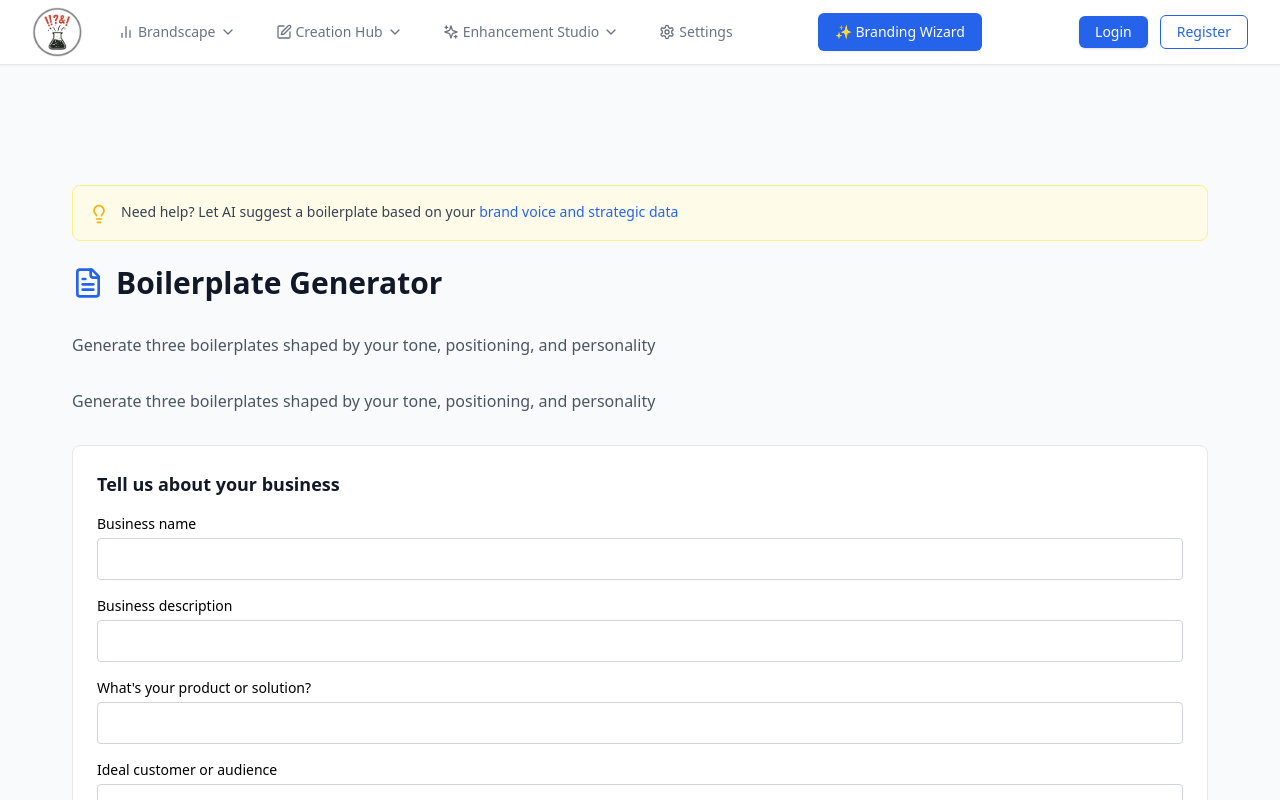
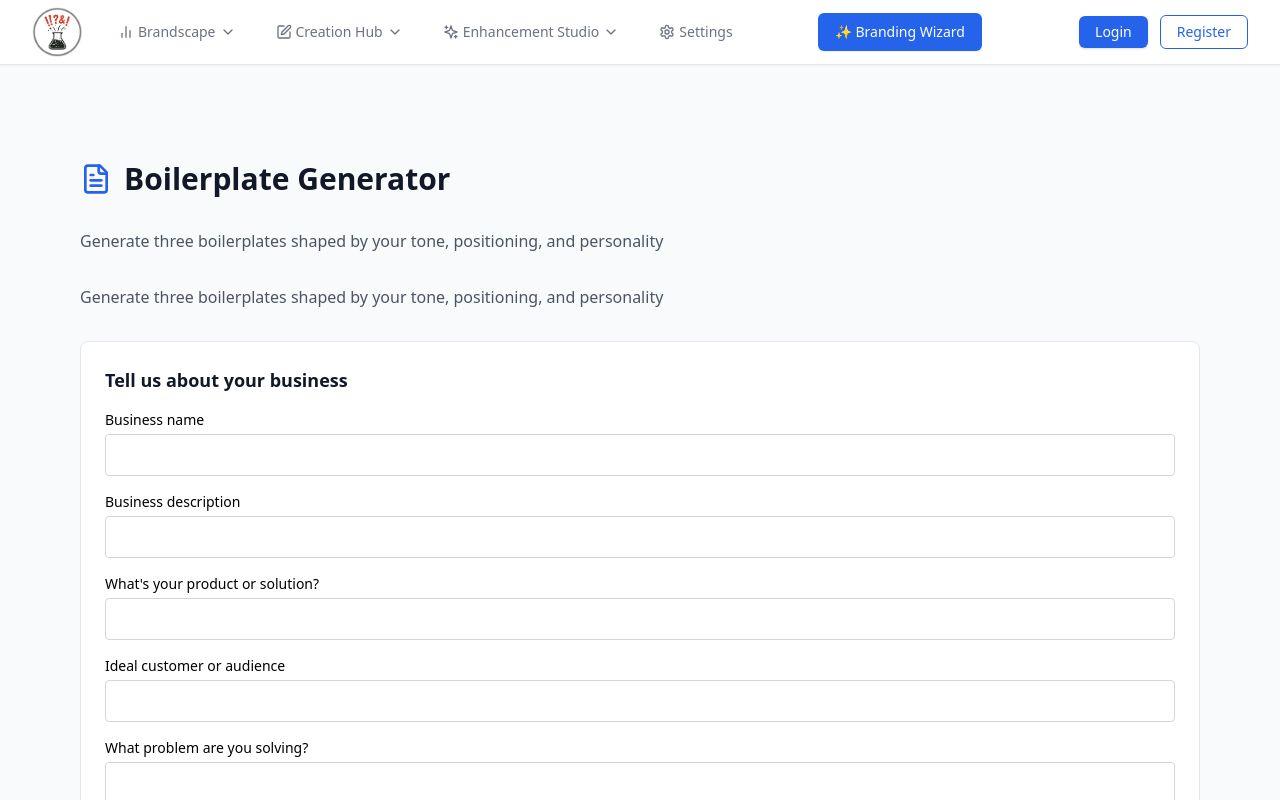
Before and after one commit to briannablacet/marketing-content-lab, a Next.js app: page /boilerplate-generator in a window 1280 px wide. Shown: the top 800 px of the page. Built offline with nearby package versions, Linux system fonts and the light colour scheme.

Commit message:
Remove yellow notification box and adjust page padding

```diff
--- a/src/components/shared/PageLayout/index.tsx
+++ b/src/components/shared/PageLayout/index.tsx
@@ -1,5 +1,4 @@
 import React from 'react';
-import AIAssistance from '../AIAssistance';
 
 interface PageLayoutProps {
     title: string;
@@ -21,20 +20,12 @@ const PageLayout: React.FC<PageLayoutProps> = ({
     helpPromptLinkText
 }) => {
     return (
-        <div className="max-w-7xl mx-auto px-4 sm:px-6 lg:px-8 py-8">
+        <div className="max-w-7xl mx-auto px-4 sm:px-6 lg:px-8 pb-8">
             <div className="space-y-6">
                 <div className="mb-8">
                     <h1 className="text-2xl font-bold text-gray-900 mb-2">{title}</h1>
                     <p className="text-gray-600">{description}</p>
                 </div>
-
-                {showHelpPrompt && (
-                    <AIAssistance
-                        text={helpPromptText || ''}
-                        linkText={helpPromptLinkText}
-                        linkHref={helpPromptLink}
-                    />
-                )}
 
                 {children}
             </div>
--- a/src/pages/boilerplate-generator.tsx
+++ b/src/pages/boilerplate-generator.tsx
@@ -1,12 +1,21 @@
 // src/pages/boilerplate-generator.tsx
 import React from 'react';
-import BoilerplateGenerator from '@/components/features/BoilerplateGenerator';
+import BoilerplateGenerator from '../components/features/BoilerplateGenerator';
+import { NotificationProvider } from '../context/NotificationContext';
+import { WritingStyleProvider } from '../context/WritingStyleContext';
+import { MessagingProvider } from '../context/MessagingContext';
 
 const BoilerplateGeneratorPage: React.FC = () => {
     return (
-        <main className="p-6">
-            <BoilerplateGenerator />
-        </main>
+        <NotificationProvider>
+            <WritingStyleProvider>
+                <MessagingProvider>
+                    <div className="max-w-7xl mx-auto px-4 sm:px-6 lg:px-8 py-8">
+                        <BoilerplateGenerator />
+                    </div>
+                </MessagingProvider>
+            </WritingStyleProvider>
+        </NotificationProvider>
     );
 };
 
--- a/src/pages/tagline-generator.tsx
+++ b/src/pages/tagline-generator.tsx
@@ -1,8 +1,21 @@
 import React from 'react';
 import TaglineGenerator from '../components/features/TaglineGenerator';
+import { NotificationProvider } from '../context/NotificationContext';
+import { WritingStyleProvider } from '../context/WritingStyleContext';
+import { MessagingProvider } from '../context/MessagingContext';
 
 const TaglineGeneratorPage: React.FC = () => {
-    return <TaglineGenerator />;
+    return (
+        <NotificationProvider>
+            <WritingStyleProvider>
+                <MessagingProvider>
+                    <div className="max-w-7xl mx-auto px-4 sm:px-6 lg:px-8 py-8">
+                        <TaglineGenerator />
+                    </div>
+                </MessagingProvider>
+            </WritingStyleProvider>
+        </NotificationProvider>
+    );
 };
 
 export default TaglineGeneratorPage;
```
